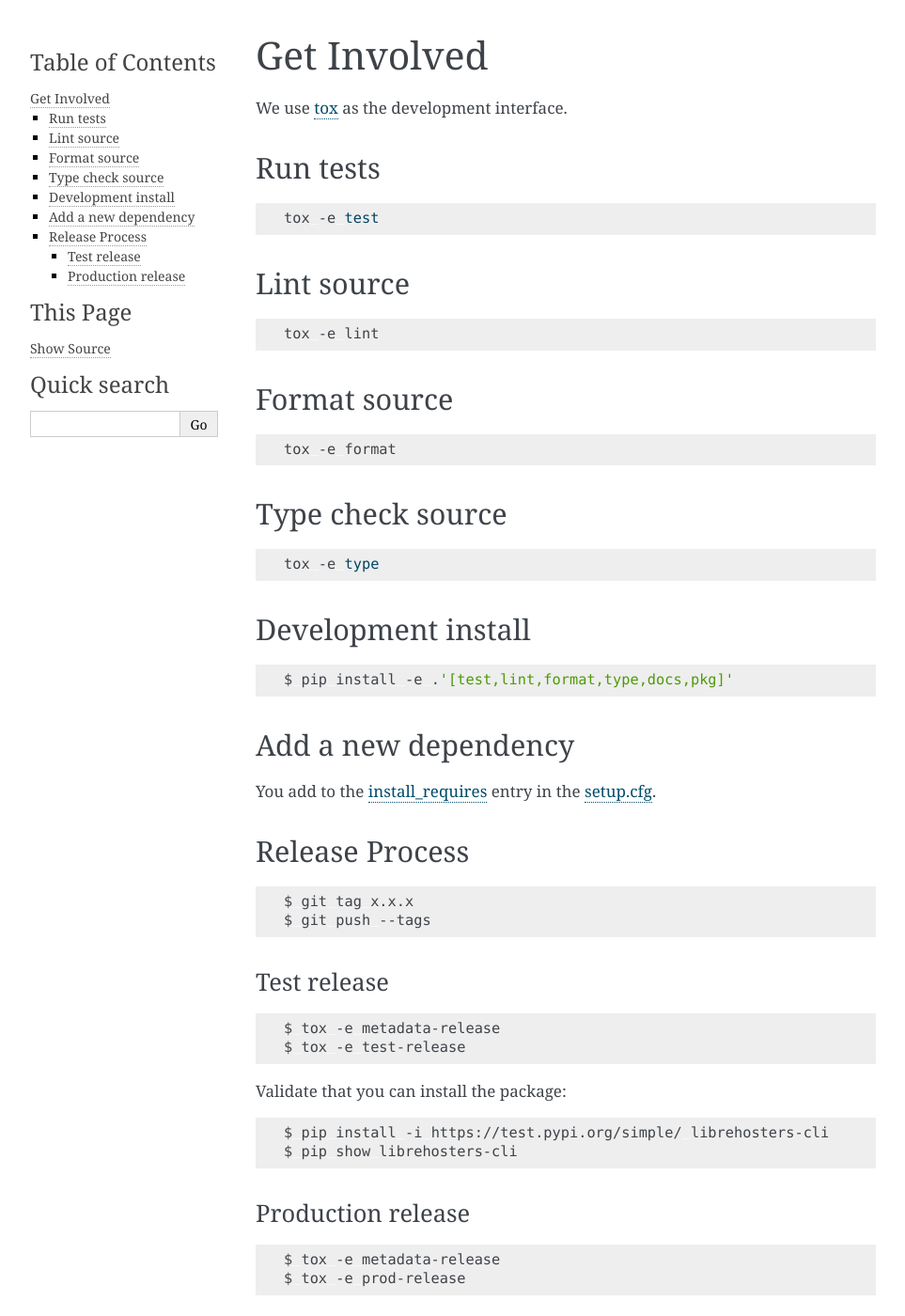
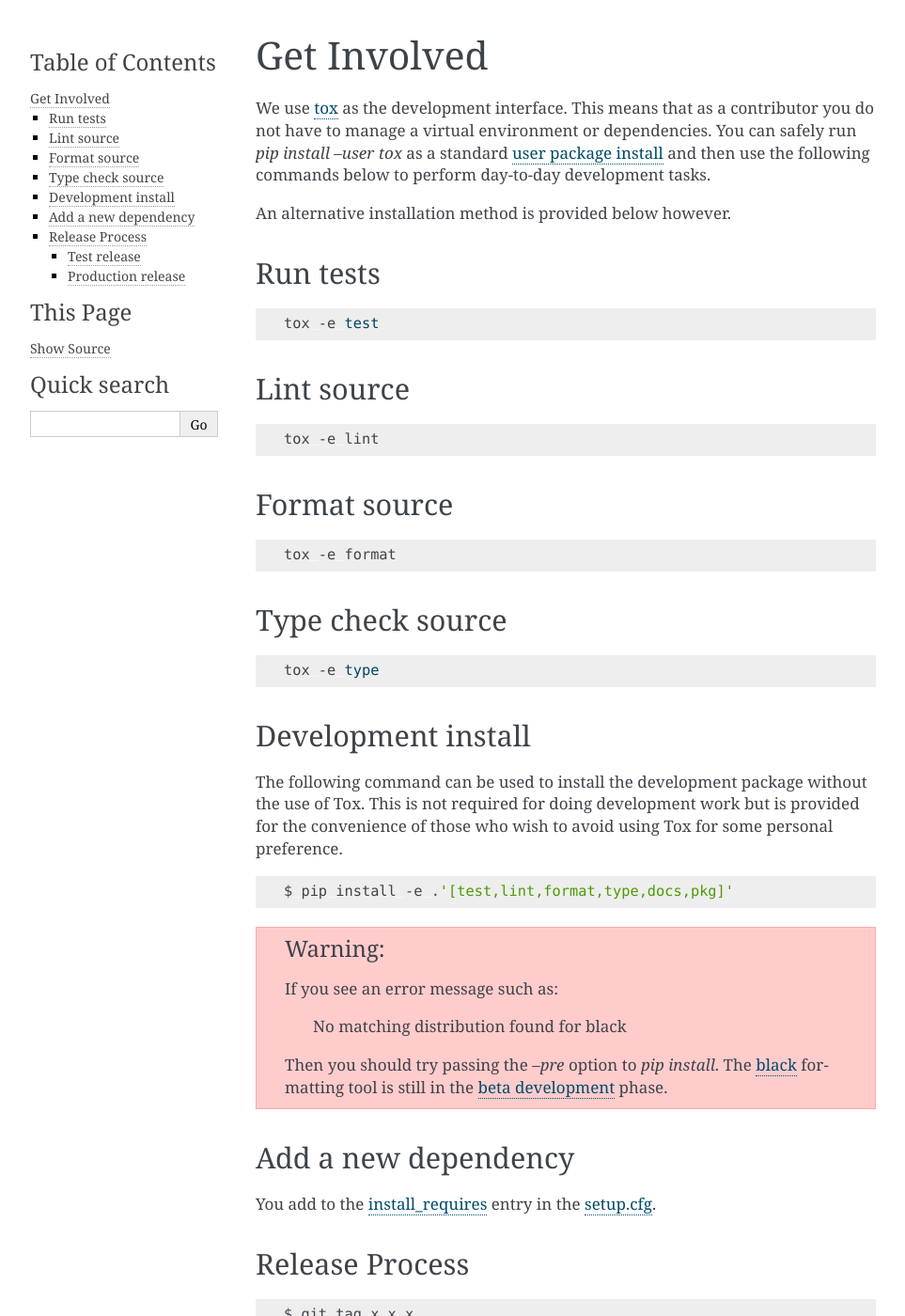
Before and after one commit to decentral1se/librehosters-cli, a Sphinx documentation site: the page built from documentation/source/contributing.rst, in a window 1280 px wide and 1400 px high. Shown: the whole window at 94% size, without its empty margins (148-1111 px from the left). Built offline with Sphinx 7.4.7, drawn with Linux system fonts in a browser that asks for light colours.

Commit message:
Improve installation and contribution docs
Make it more clear what Tox is for and how to do the Pip based package
install and avoid the typical Black beta release error. Also show that
this package is only Python >= 3.5.

As a result of https://lab.libreho.st/decentral1se/librehosters-cli/issues/1.

Signed-off-by: Luke Murphy <lukewm@riseup.net>

```diff
--- a/CONTRIBUTING.rst
+++ b/CONTRIBUTING.rst
@@ -2,9 +2,15 @@
 Get Involved
 *************
 
-We use `tox`_ as the development interface.
+We use `tox`_ as the development interface. This means that as a contributor
+you do not have to manage a virtual environment or dependencies. You can safely
+run `pip install --user tox` as a standard `user package install`_ and then use
+the following commands below to perform day-to-day development tasks.
+
+An alternative installation method is provided below however.
 
 .. _tox: http://tox.readthedocs.io/
+.. _user package install: https://packaging.python.org/tutorials/installing-packages/#installing-to-the-user-site
 
 Run tests
 ---------
@@ -37,9 +43,26 @@ Type check source
 Development install
 -------------------
 
+The following command can be used to install the development package without
+the use of Tox. This is not required for doing development work but is provided
+for the convenience of those who wish to avoid using Tox for some personal
+preference.
+
 .. code-block:: bash
 
     $ pip install -e .'[test,lint,format,type,docs,pkg]'
+
+.. warning::
+
+    If you see an error message such as:
+
+        No matching distribution found for black
+
+    Then you should try passing the `--pre` option to `pip install`. The
+    `black`_ formatting tool is still in the `beta development`_ phase.
+
+    .. _black: https://black.readthedocs.io/en/stable/
+    .. _beta development: https://github.com/ambv/black#note-this-is-a-beta-product
 
 Add a new dependency
 --------------------
--- a/documentation/source/installation.rst
+++ b/documentation/source/installation.rst
@@ -15,6 +15,10 @@ Installation
 
 .. warning::
 
+    This tool is only supported on Python >= 3.5.
+
+.. warning::
+
     It is highly recommended to use a `virtual environment`_ when installing
     Python packages. You should also consider upgrading your `setuptools`_
     installation with ``pip install -U setuptools``.
```
